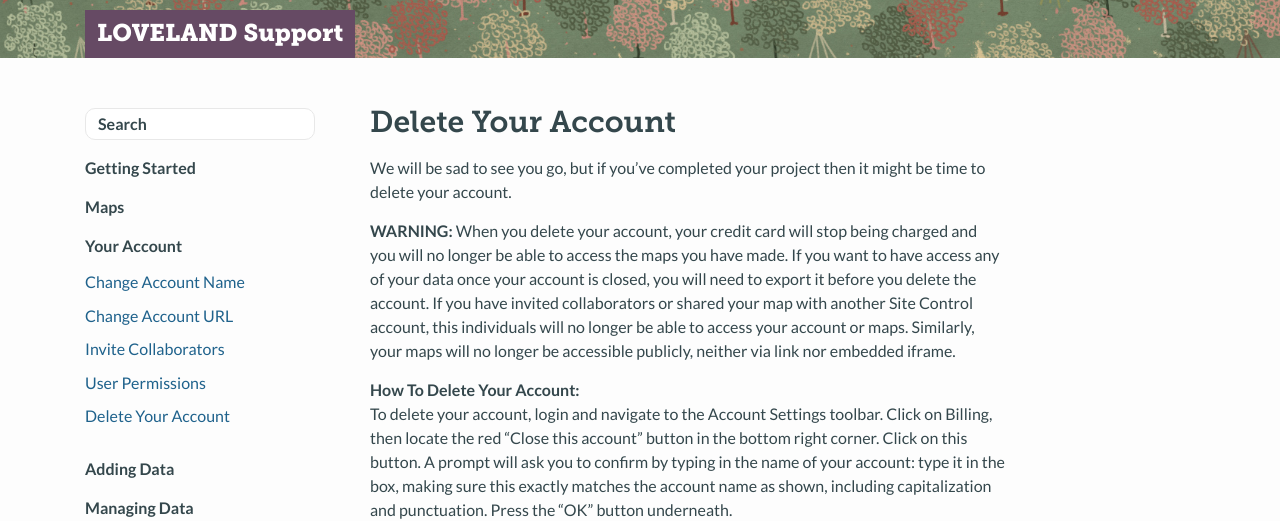
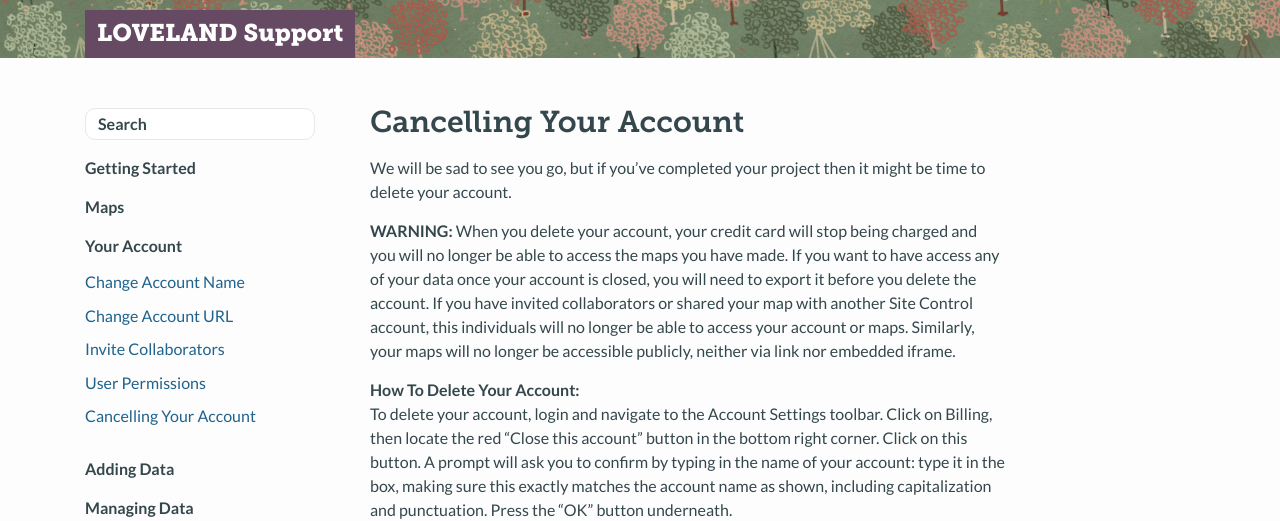
Before and after one commit to loveland/support, a Jekyll site: the page built from _articles/delete-your-account.md, in a window 1280 px wide. Shown: the part 248-769 px from the top of the page. Built offline with Jekyll 4.4.1, drawn with Linux system fonts in a browser that asks for light colours; a script that is not in the unit is left out.

Commit message:
Update delete-your-account.md

```diff
--- a/_articles/delete-your-account.md
+++ b/_articles/delete-your-account.md
@@ -2,8 +2,8 @@
 weight: 5
 category: Your Account
 published: true
-intro: How to delete you account
-title: Delete Your Account
+intro: How to cancel your account
+title: Cancelling Your Account
 ---
 We will be sad to see you go, but if you’ve completed your project then it might be time to delete your account.
 
```
